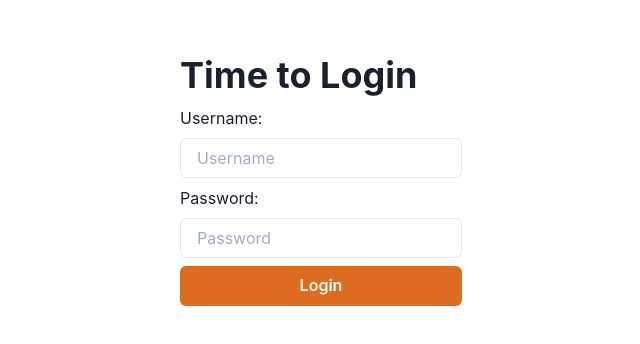
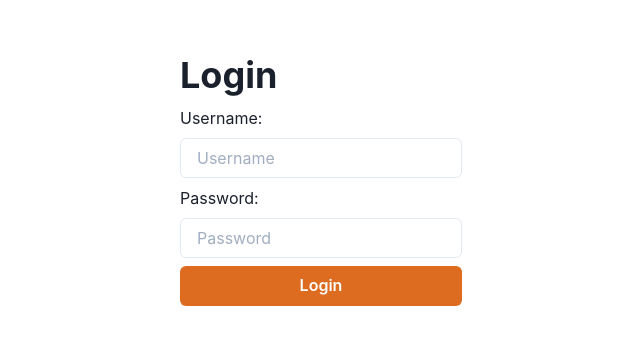
Before and after one commit to ShaimaaAliECE/se3350_project-group-7, a React (Create React App) app in the folder client/: page /login in a window 1280 px wide. Shown: the part 220-564 px from the top of the page, without its empty margins (319-959 px from the left). Built offline with nearby package versions, Linux system fonts and the light colour scheme.

Commit message:
Changing login page name

```diff
--- a/client/src/pages/Login.tsx
+++ b/client/src/pages/Login.tsx
@@ -52,7 +52,7 @@ const LoginPage = () => {
     <Flex justify={"center"} align={"center"} height={"100vh"}>
       <Box maxWidth={"640px"} height={"min-content"}>
         <Stack>
-          <Heading>Time to Login</Heading>
+          <Heading>Login</Heading>
           <Text>Username: </Text>
           <Input
             onChange={handleUsername}
```
